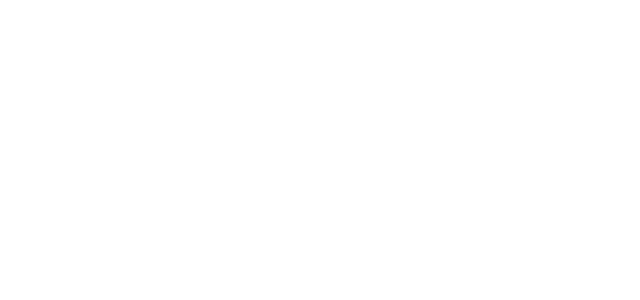
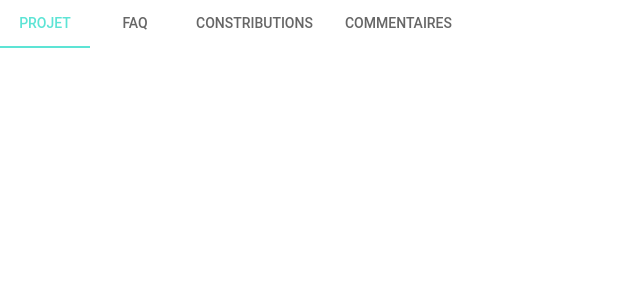
Before and after one commit to Paul-Greau/projet-08-idfrog-tp, a React (Create React App) app in the folder client/: page /details in a window 1280 px wide. Before the commit this address had no page. Shown: the top 300 px of the page, without its empty margins (0-640 px from the left). Built offline with nearby package versions, Linux system fonts and the light colour scheme.

Commit message:
tabs no dynamics

```diff
--- a/client/src/App.js
+++ b/client/src/App.js
@@ -4,6 +4,7 @@
 import AllProjects from "./pages/AllProjects/AllProjects";
 import Profile from './pages/Profile/Profile'
 import Authentification from "./pages/Authentification/Authentification";
+import ProjectDetails from "./components/ProjectDetails/ProjectDetails";
 
 
 function App() {
@@ -15,6 +16,7 @@
         <Route path="/profile" element={<Profile />} />
         <Route path="/signin" element={<Authentification />} />
         <Route path="/signup" element={<Authentification />} />
+        <Route path="/details" element={<ProjectDetails />} />
       </Routes>
     </div>
   );
--- a/client/src/components/ProjectDetails/ProjectDetails.jsx
+++ b/client/src/components/ProjectDetails/ProjectDetails.jsx
@@ -0,0 +1,21 @@
+import React, { useState } from "react";
+import {Tab, Tabs} from "@mui/material";
+
+const ProjectDetails = () => {
+    const [value, setValue] = useState(0)
+    const handleChange = (e, newValue) => {
+        setValue(newValue)
+    }
+    return (
+        <div>
+            <Tabs value={value} onChange={handleChange}>
+                <Tab label="PROJET"></Tab>
+                <Tab label="FAQ"></Tab>
+                <Tab label="CONSTRIBUTIONS"></Tab>
+                <Tab label="COMMENTAIRES"></Tab>
+            </Tabs>
+        </div>
+    );
+};
+
+export default ProjectDetails;
```
Also changed, not shown: 1 other file (tests, documents, lock files or other folders).
